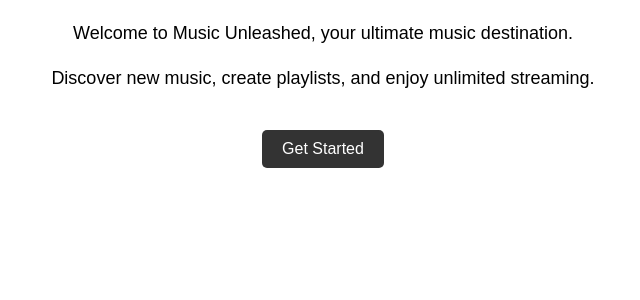
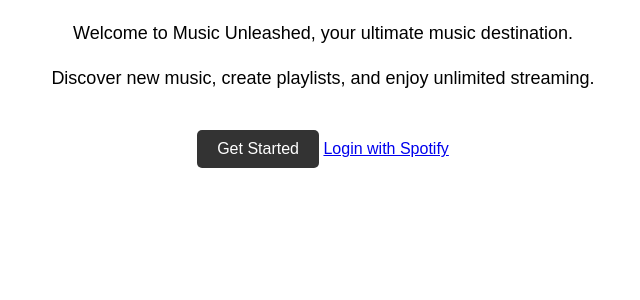
Before and after one commit to MooseFaceKilla/song-player-test, a Flask app: page / in a window 1280 px wide. Shown: the part 86-386 px from the top of the page, without its empty margins (317-957 px from the left). Run offline with Flask 3, Linux system fonts and the light colour scheme.

Commit message:
Update home.html

```diff
--- a/templates/home.html
+++ b/templates/home.html
@@ -66,6 +66,7 @@
     <p>Welcome to Music Unleashed, your ultimate music destination.</p>
     <p>Discover new music, create playlists, and enjoy unlimited streaming.</p>
     <a href="/hyperlinks" class="btn">Get Started</a>
+    <a href="/login">Login with Spotify</a>
 </div>
 </body>
 
```
